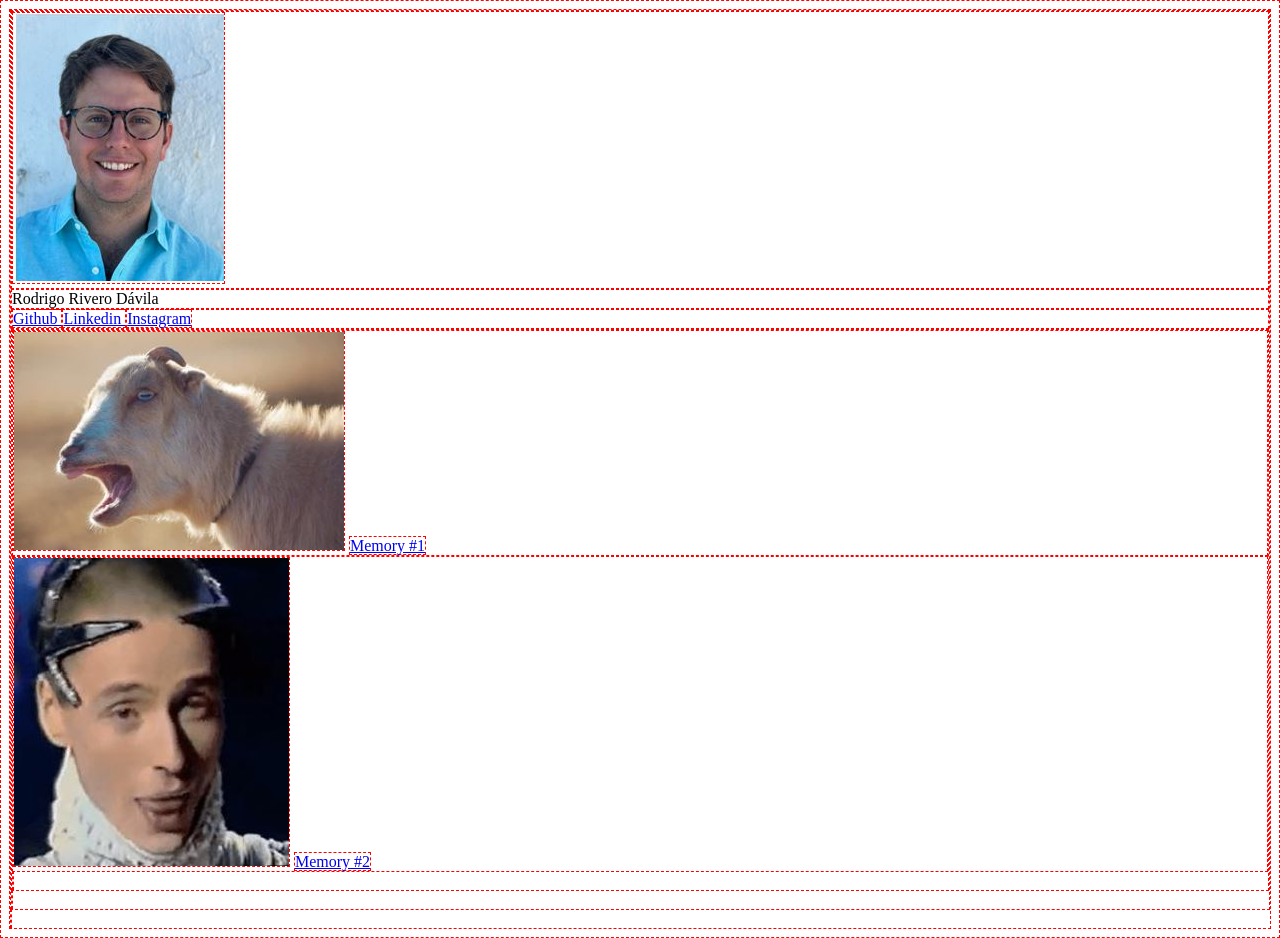
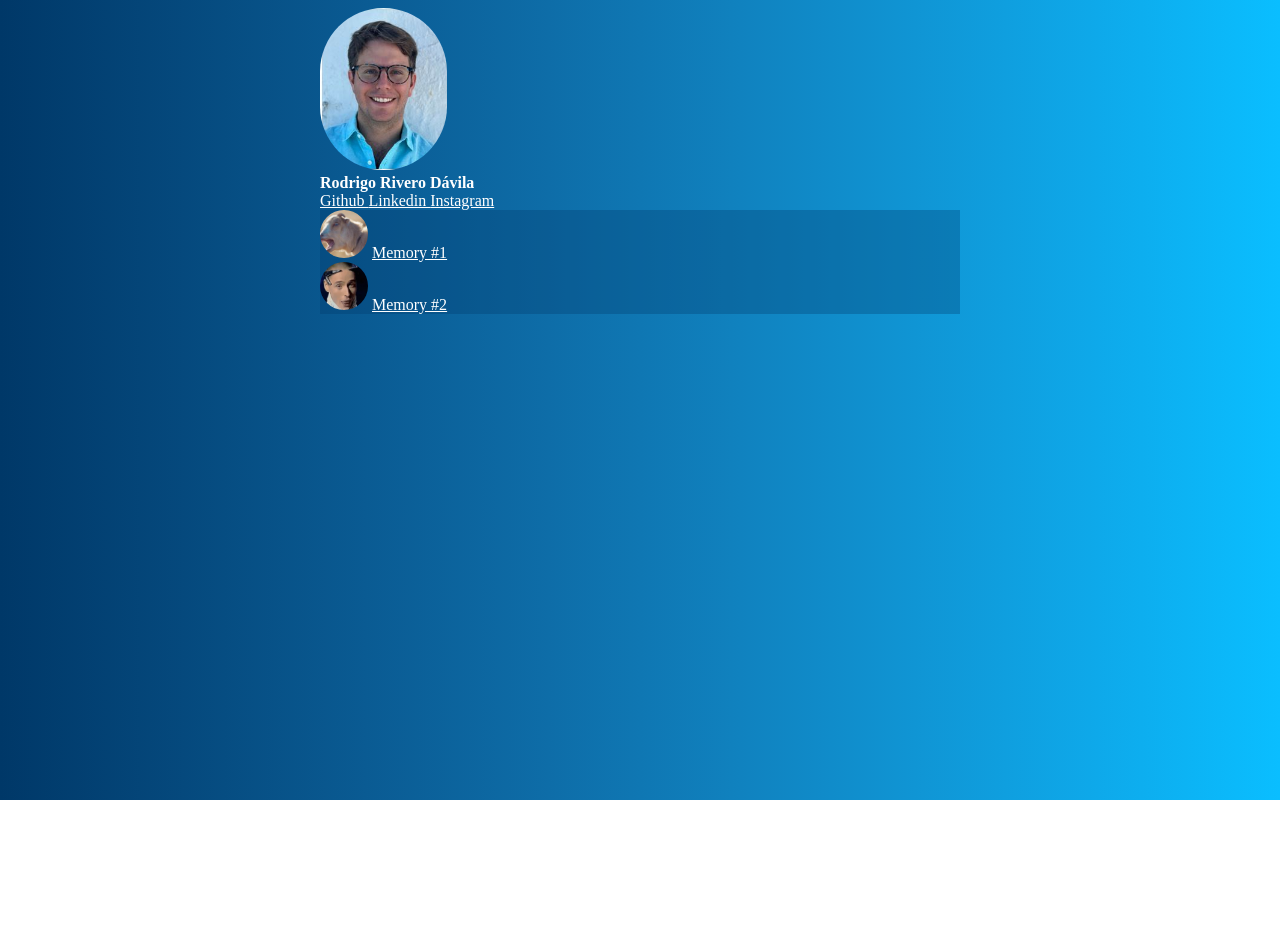
Before and after one commit to rriverod/link-in-bio, a plain HTML site: page index.html in a window 1280 px wide. After the commit the page ends 800 px from the top, so only its background shows below. Drawn offline with Linux system fonts and the light colour scheme.

Commit message:
more formatting

```diff
--- a/index.html
+++ b/index.html
@@ -2,10 +2,43 @@
 <html>
   <head>
     <meta charset="UTF-8">
+    <meta name="viewport" content="width=device-width, initial-scale=1.0">
     <title>Rodrigo Rivero's links</title>
     <style>
-      * {
-        border: 1px red dashed;
+      body {
+        min-height:100%
+        padding-top: 40px;
+        padding-bottom: 40px;
+        background: linear-gradient(90deg, #003868, #05497d, #0a5b93, #0e6da8, #1081be, #1095d4, #0ea9ea, #0abeff);
+        color: rgba(255, 255, 255, 1.0);
+
+      }
+
+      .main-container{
+        max-width: 640px;
+        margin: auto;
+
+      }
+
+      a{
+        color: rgba(255, 255, 255, 1.0);
+      }
+
+      .item{
+        background-color: rgba(0, 56, 104, 0.31);
+      }
+
+      .avatar-image {
+        width: 126.6px;
+        height: 162px;
+        border-radius:162px;
+      }
+
+      .thumbnail{
+        width: 48px;
+        height: 48px;
+        border-radius: 48px;
+        object-fit: cover;
       }
     </style>
   </head>
@@ -13,11 +46,13 @@
   <body>
     <div class="main-container">
       <div class="image-row">
-        <img src="/Images/Headshot rrd.JPG" alt="Rodrigo Rivero headshot">
+        <img class="avatar-image" src="/Images/Headshot rrd.JPG" alt="Rodrigo Rivero headshot">
       </div>
 
       <div class="name-row">
-        Rodrigo Rivero Dávila
+        <strong>Rodrigo Rivero Dávila
+
+        </strong>
       </div>
 
       <div class="'social-icons-row">
@@ -36,14 +71,14 @@
 
       <div class="links-row">
         <div class="item">
-          <img src="/Images/Cabra.JPG">
+          <img class="thumbnail" src="/Images/Cabra.JPG">
           <a href="https://www.youtube.com/watch?v=SIaFtAKnqBU" target="_blank">
             Memory #1
           </a>
         </div>
 
-        <div class="ïtem">
-          <img src="/Images/vitas.JPG">
+        <div class="item">
+          <img class="thumbnail" src="/Images/vitas.JPG">
           <a href="https://www.youtube.com/watch?v=sIEnEXYXnaU" target="_blank">
             Memory #2
         </div>
```
